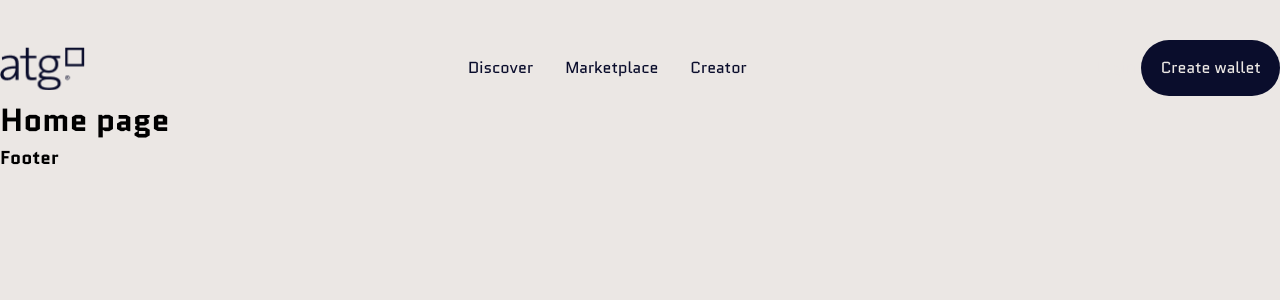
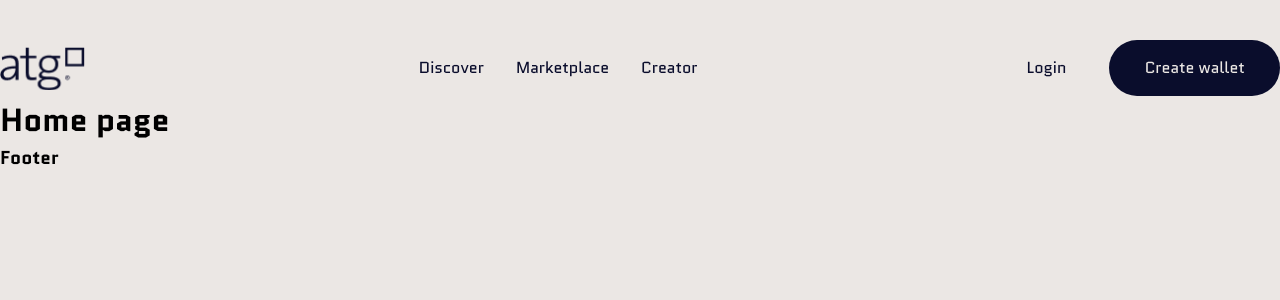
Before and after one commit to slekstut/nft-web, a Vue app: page / in a window 1280 px wide. Shown: the top 300 px of the page. Built offline with nearby package versions, Linux system fonts and the light colour scheme.

Commit message:
navbar desktop completed

```diff
--- a/src/App.vue
+++ b/src/App.vue
@@ -21,7 +21,7 @@ body {
 
 }
 #app {
-  min-heigh: 100vh;
+  min-height: 100vh;
   font-family: $font-family;
 }
 
--- a/src/components/Navbar.vue
+++ b/src/components/Navbar.vue
@@ -13,8 +13,18 @@
       </nav>
       <div class="mobile-menu">menu</div>
       <div class="cta">
-                <button><router-link to="/">Login</router-link></button>
-                <button class="active-btn"><router-link to="/">Create wallet</router-link></button>
+        <button
+          @click="isActiveBtn = !isActiveBtn"
+          :class="[ isActiveBtn ? 'active-btn' : '' ]"
+        >
+          <router-link to="/">Login</router-link>
+        </button>
+        <button
+          @click="isActiveBtn = !isActiveBtn"
+          :class="[ !isActiveBtn ? 'active-btn' : '' ]"
+        >
+          <router-link to="/">Create wallet</router-link>
+        </button>
       </div>
     </div>
   </div>
@@ -22,8 +32,12 @@
 
 <script>
 export default {
-
-    }
+  data() {
+    return {
+      isActiveBtn: false,
+    };
+  },
+};
 </script>
 
 <style lang="scss" scoped>
@@ -34,7 +48,7 @@
     align-items: center;
     margin-top: 2.5rem;
     .logo {
-            background-image: url('../assets/images/logo.png');
+      background-image: url("../assets/images/logo.png");
       background-position: center;
       background-repeat: no-repeat;
       background-size: cover;
@@ -58,21 +72,34 @@
       display: none;
     }
     .cta {
+      display: flex;
+      gap: 0.5rem;
       button {
+        display: flex;
+        justify-content: center;
+        align-items: center;
+        flex-wrap: nowrap;
+        flex: 0 50%;
+        padding: 1rem 2.2rem;
         background-color: transparent;
         color: $color-dark-blue;
         border: none;
         a {
-                    color: $color-sand;
+          flex-wrap: nowrap;
+          white-space: nowrap;
+          color: $color-dark-blue;
           font-weight: 400;
           text-decoration: none;
         }
       }
       .active-btn {
         background-color: $color-dark-blue;
-                padding: 1rem 1.2rem;
         border: none;
         border-radius: 10.875rem;
+        a {
+          flex-wrap: nowrap;
+          color: $color-sand;
+        }
       }
     }
   }
```
Lines whose indentation alone changed are shown as unchanged.
